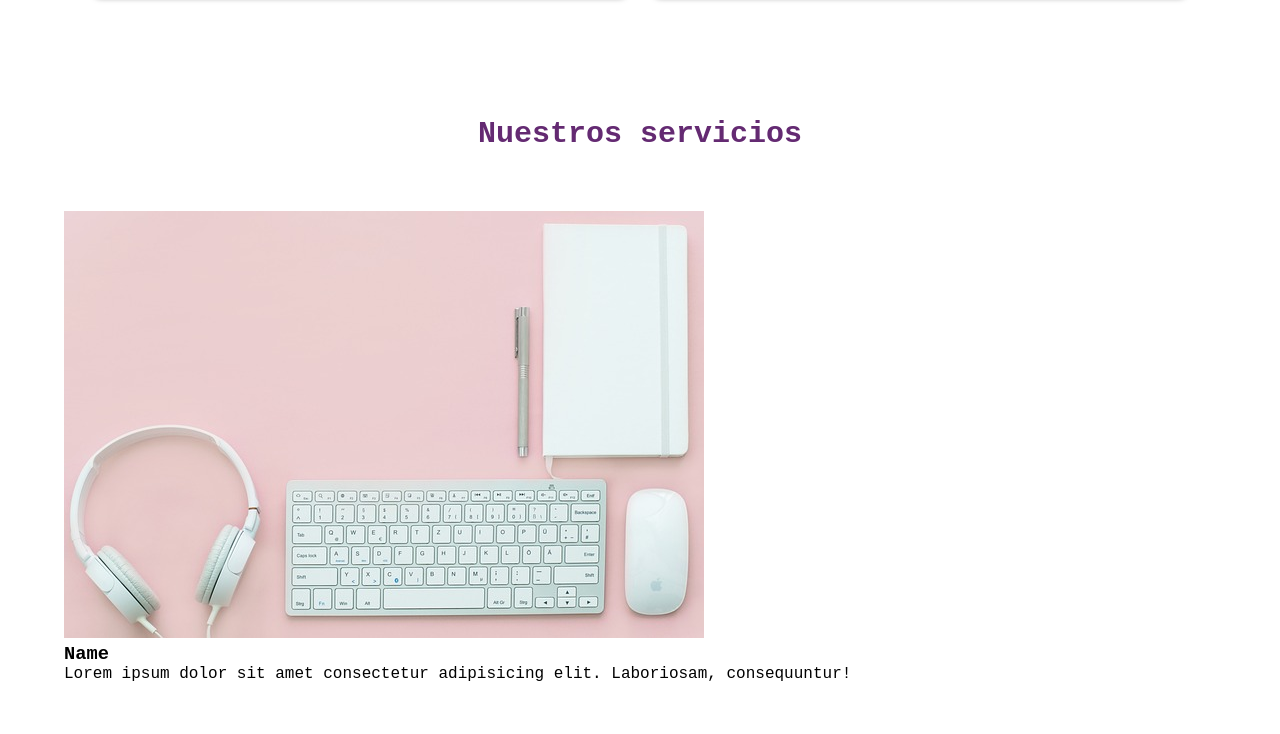
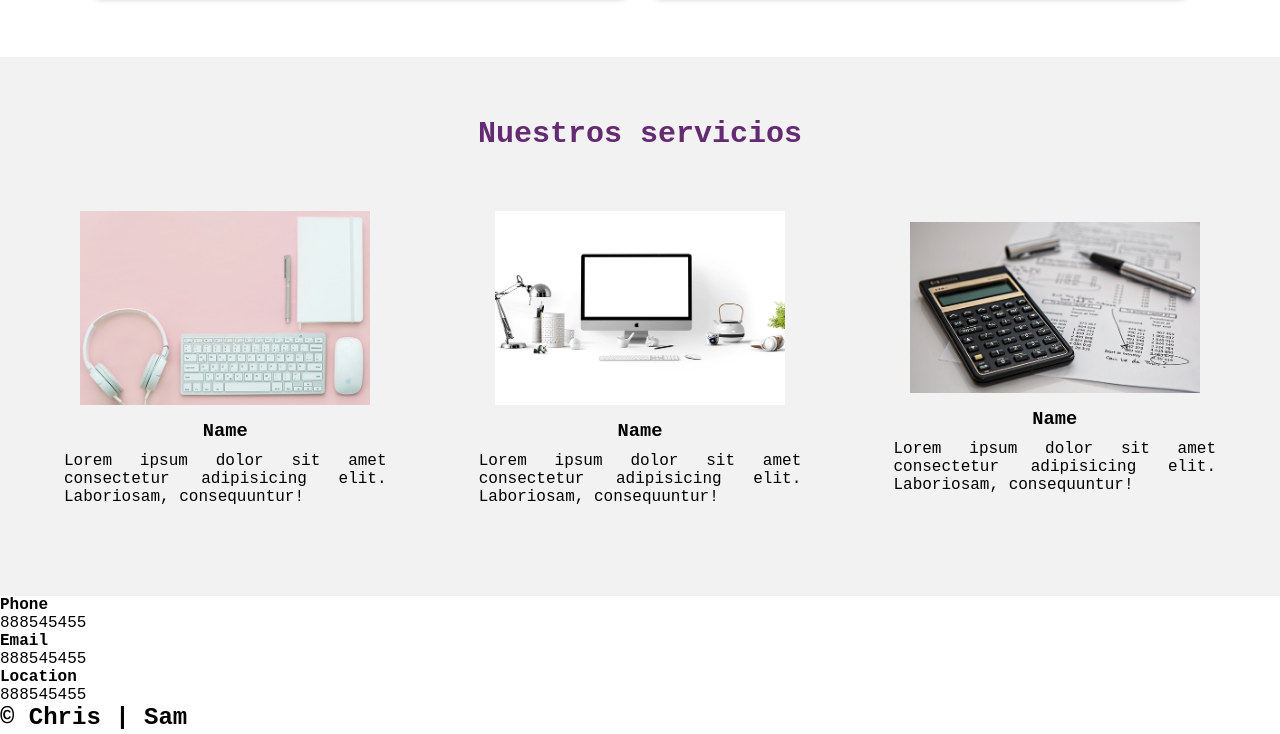
Before and after one commit to chriscarsam/PlantillaWebOne, a plain HTML site: page index.html in a window 1280 px wide. Shown: the part 2140-2874 px from the top of the page. Drawn offline with Linux system fonts and the light colour scheme.

Commit message:
Estilo our team

```diff
--- a/css/style.css
+++ b/css/style.css
@@ -204,3 +204,34 @@ header .textos-header{
     font-weight: 300;
     padding-top: 5px;
 }
+
+/* Our team */
+
+.about-services {
+    background: #f2f2f2;
+    padding-bottom: 30px;
+}
+
+.servicio-cont {
+    display: flex;
+    justify-content: space-between;
+    align-items: center;
+}
+
+.servicio-ind {
+    width: 28%;
+    text-align: center;
+}
+
+.servicio-ind img {
+    width: 90%;
+}
+
+.servicio-ind h3 {
+    margin: 10px 0;
+}
+
+.servicio-ind p{
+    font-weight: 300;
+    text-align: justify;
+}
```
